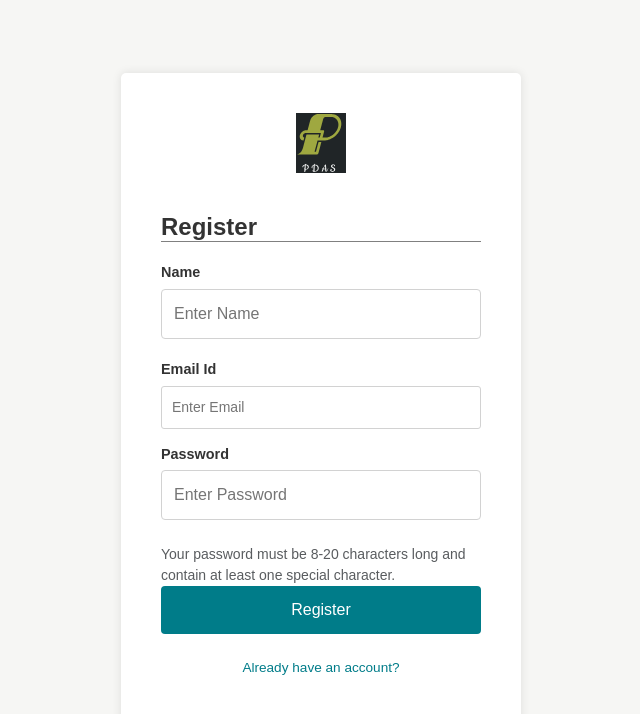
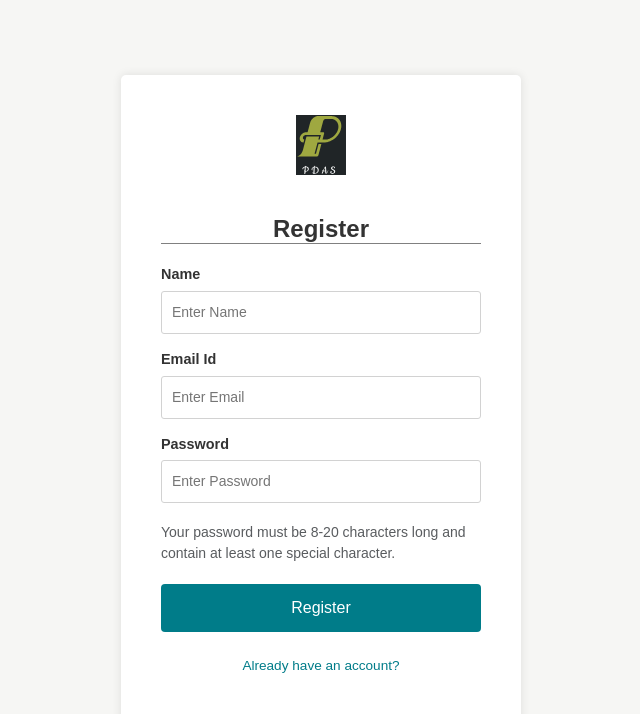
Before and after one commit to deadmoont/Police-Assistant-System, a React (Vite) app in the folder Client/: page / in a window 1280 px wide. Shown: the top 714 px of the page, without its empty margins (319-959 px from the left). Built offline with nearby package versions, Linux system fonts and the light colour scheme.

Commit message:
Final Update login and Registration

```diff
--- a/Client/src/components/CSS/Register.css
+++ b/Client/src/components/CSS/Register.css
@@ -43,15 +43,15 @@ h2 {
     margin-bottom: 20px;
     font-size: 1.5rem;
 }
-
+/*
 .registerFormControl {
-    width:100%;
+    width:100px;
     padding: 10px;
     font-size: 14px;
     border: 1px solid #d2d2d2;
     border-radius: 3px;
     margin-bottom: 15px;
-}
+} */
 
 /* Labels */
 label {
@@ -107,6 +107,31 @@ input[type="password"] {
     text-decoration: underline;
 }
 
+#exampleInputName{
+    width:100%;
+    padding: 10px;
+    font-size: 14px;
+    border: 1px solid #d2d2d2;
+    border-radius: 3px;
+    margin-bottom: 15px;
+}
+#exampleInputEmail1{
+    width:100%;
+    padding: 10px;
+    font-size: 14px;
+    border: 1px solid #d2d2d2;
+    border-radius: 3px;
+    margin-bottom: 15px;
+}
+#exampleInputPassword1{
+    width:100%;
+    padding: 10px;
+    font-size: 14px;
+    border: 1px solid #d2d2d2;
+    border-radius: 3px;
+    margin-bottom: 15px;
+}
+
 /* Responsive design for smaller screens */
 @media (max-width: 768px) {
     .form-box {
--- a/Client/src/components/Home.jsx
+++ b/Client/src/components/Home.jsx
@@ -51,6 +51,7 @@ const Home = () => {
 
 
       <Cards />
+
       <Footer />
     </div>
   );
--- a/Client/src/components/Login.jsx
+++ b/Client/src/components/Login.jsx
@@ -1,5 +1,3 @@
-
-
 import React, { useState } from "react";
 import { Link, useNavigate } from "react-router-dom";
 import axios from "axios";
@@ -35,7 +33,10 @@ const Login = () => {
         <div className="logo">
           <img src="../Images/Logo2.svg" alt="Mailchimp Logo" />
         </div>
-        <h2>Log in</h2>
+
+          <h2>
+            <center> <strong>Log in</strong></center></h2>
+
 
         <form onSubmit={handleSubmit}>
           <div className="password-container">
@@ -81,9 +82,8 @@ const Login = () => {
           <button type="submit" className="login-btn">
             Log in
           </button>
-          <p >
+          <p style={{marginTop:"20px"}}>
             Need a PDAS account?
-
             <Link to="/register">Create an account</Link>
           </p>
           <div className="help-links">
--- a/Client/src/components/Register.jsx
+++ b/Client/src/components/Register.jsx
@@ -53,7 +53,7 @@ const Register = () => {
           <img src="../Images/Logo2.svg" alt="Mailchimp Logo" />
         </div>
         <h2>
-          <strong>Register</strong>
+         <center><strong>Register</strong></center>
         </h2>
         <form onSubmit={handleSubmit}>
           {/* <div className="mb-3 text-start"> */}
@@ -124,7 +124,7 @@ const Register = () => {
                         />
                     </div>
                     */}
-          <button type="submit" className="btn">
+          <button type="submit" className="btn" style={{marginTop:"20px"}}>
             Register
           </button>
         </form>
```
Also changed, not shown: 1 other file (tests, documents, lock files or other folders). Lines whose indentation alone changed are shown as unchanged.
